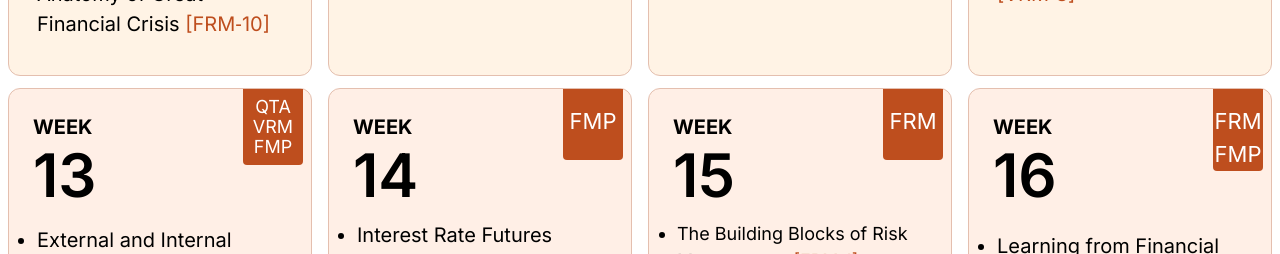
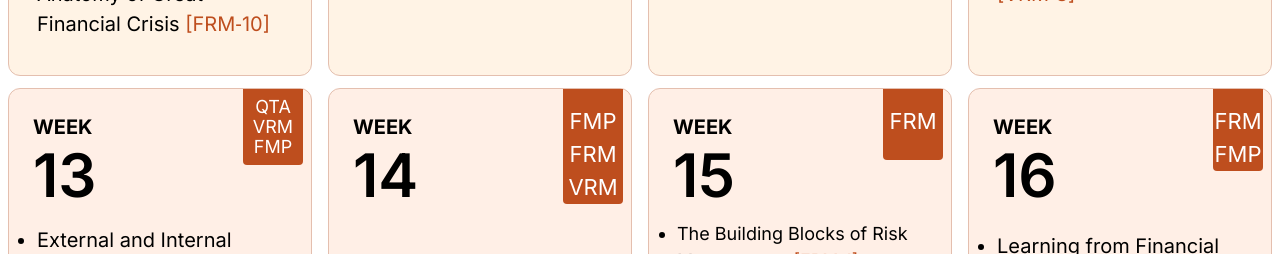
Before and after one commit to midhadomains/frm_midhafin_nextjs, a Next.js app: page /part-1/study-plan in a window 1280 px wide. Shown: the part 2560-2814 px from the top of the page. Built offline with nearby package versions, Linux system fonts and the light colour scheme.

Commit message:
Updated frm part 1 and 2

```diff
--- a/components/Part-1/Study_plan.jsx
+++ b/components/Part-1/Study_plan.jsx
@@ -345,6 +345,8 @@ const items = [
                         </div>
                         <div className='bg-[#BE4E1E] pt-4  w-[60px] text-center mb-[60px] px-1 rounded-b -mt-9'>
                             <div className='text-[#FFFFFF]  sm:text-[22px]'>FMP</div>
+                            <div className='text-[#FFFFFF]  sm:text-[22px]'>FRM</div>
+                            <div className='text-[#FFFFFF]  sm:text-[22px]'>VRM</div>
                         </div>
                     </div>
                     <ul className='list-disc list-outside mx-5'>
```
